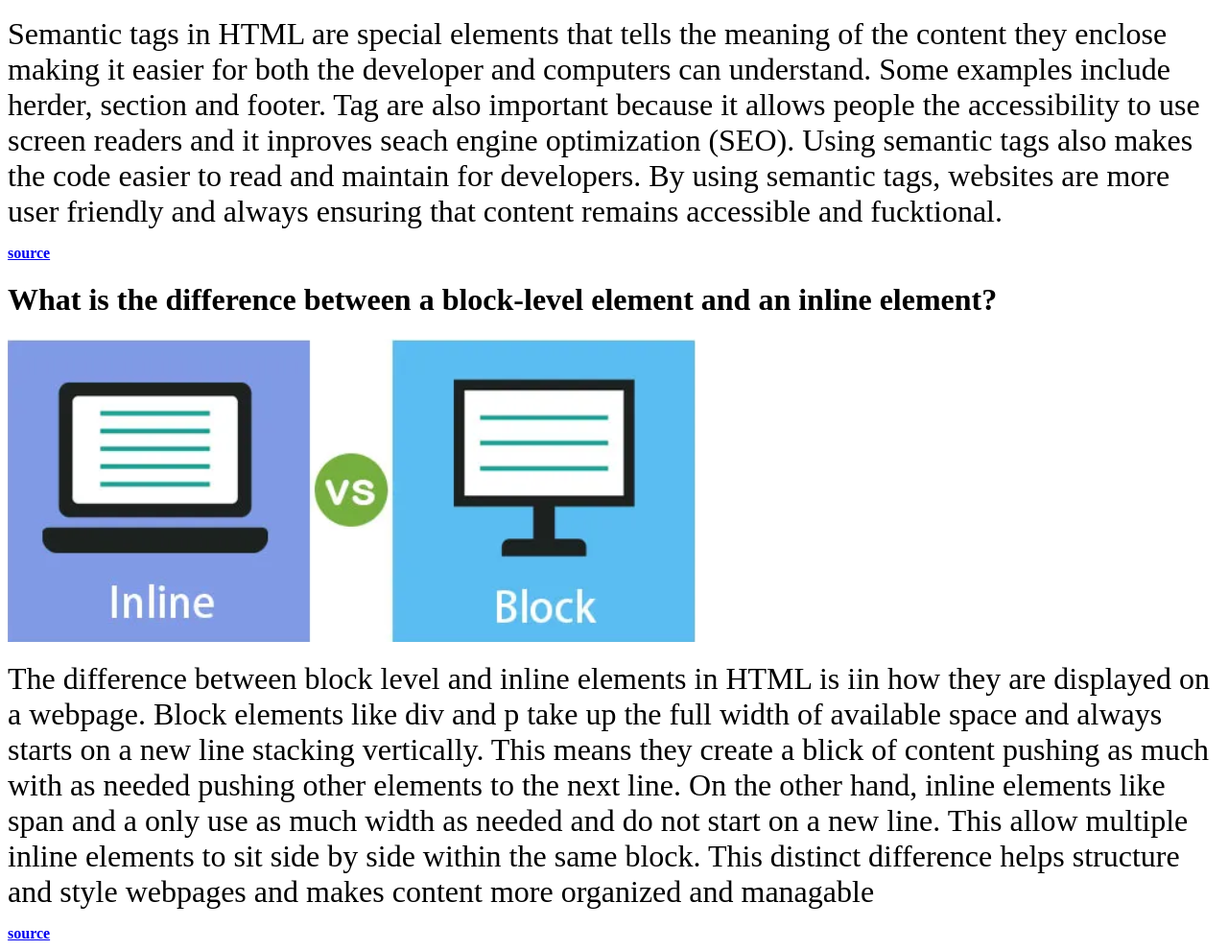
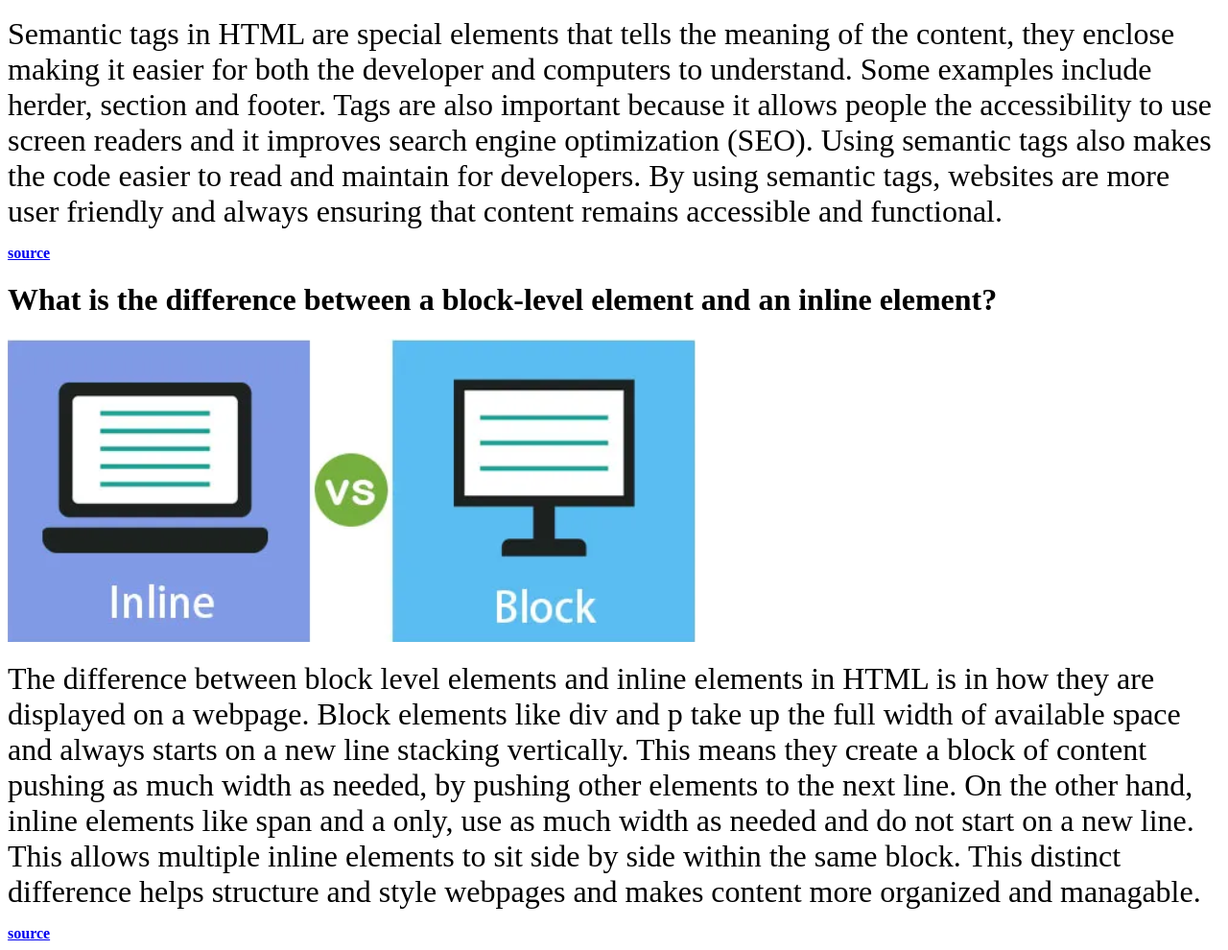
Before and after one commit to 6ixstax/FEWK01Assignment, a plain HTML site: page index.html in a window 1280 px wide. Shown: the part 428-1418 px from the top of the page at 96% size. Drawn offline with Linux system fonts and the light colour scheme.

Commit message:
spelling corrections

```diff
--- a/index.html
+++ b/index.html
@@ -10,7 +10,7 @@
 
     <img src="https://www.codecademy.com/resources/blog/wp-content/uploads/2023/05/HTML_Header-Image_2083x875.png?resize=1536,645" width="460" alt="animated pink laptop with an s on the screen">
     <p>
-        <font size="6"> Semantic tags in HTML are special elements that tells the meaning of the content they enclose making it easier for both the developer and computers can understand. Some examples include herder, section and footer. Tag are also important because it allows people the accessibility to use screen readers and it inproves seach engine optimization (SEO). Using semantic tags also makes the code easier to read and maintain for developers. By using semantic tags, websites are more user friendly and always ensuring that content remains accessible and fucktional.
+        <font size="6"> Semantic tags in HTML are special elements that tells the meaning of the content, they enclose making it easier for both the developer and computers to understand. Some examples include herder, section and footer. Tags are also important because it allows people the accessibility to use screen readers and it improves search engine optimization (SEO). Using semantic tags also makes the code easier to read and maintain for developers. By using semantic tags, websites are more user friendly and always ensuring that content remains accessible and functional.
     </p></font>
     <a href="https://www.codecademy.com/resources/blog/semantic-html/" target=_blank><b>source</b></a>
 
@@ -18,7 +18,7 @@
 
     <img src="./Image/BlockVSInline.png" alt="a picture of black vs inline">
     <p>
-        <font size="6">The difference between block level and inline elements in HTML is iin how they are displayed on a webpage. Block elements like div and p take up the full width of available space and always starts on a new line stacking vertically. This means they create a blick of content pushing as much with as needed pushing other elements to the next line. On the other hand, inline elements like span and a only use as much width as needed and do not start on a new line. This allow multiple inline elements to sit side by side within the same block. This distinct difference helps structure and style webpages and makes content more organized and managable
+        <font size="6">The difference between block level elements and inline elements in HTML is in how they are displayed on a webpage. Block elements like div and p take up the full width of available space and always starts on a new line stacking vertically. This means they create a block of content pushing as much width as needed, by pushing other elements to the next line. On the other hand, inline elements like span and a only, use as much width as needed and do not start on a new line. This allows multiple inline elements to sit side by side within the same block. This distinct difference helps structure and style webpages and makes content more organized and managable.
 
     </p></font>
     <a href="https://www.scholarhat.com/tutorial/html/html-inline-and-block-elements" target="_blank"><b>source</b></a>
```
